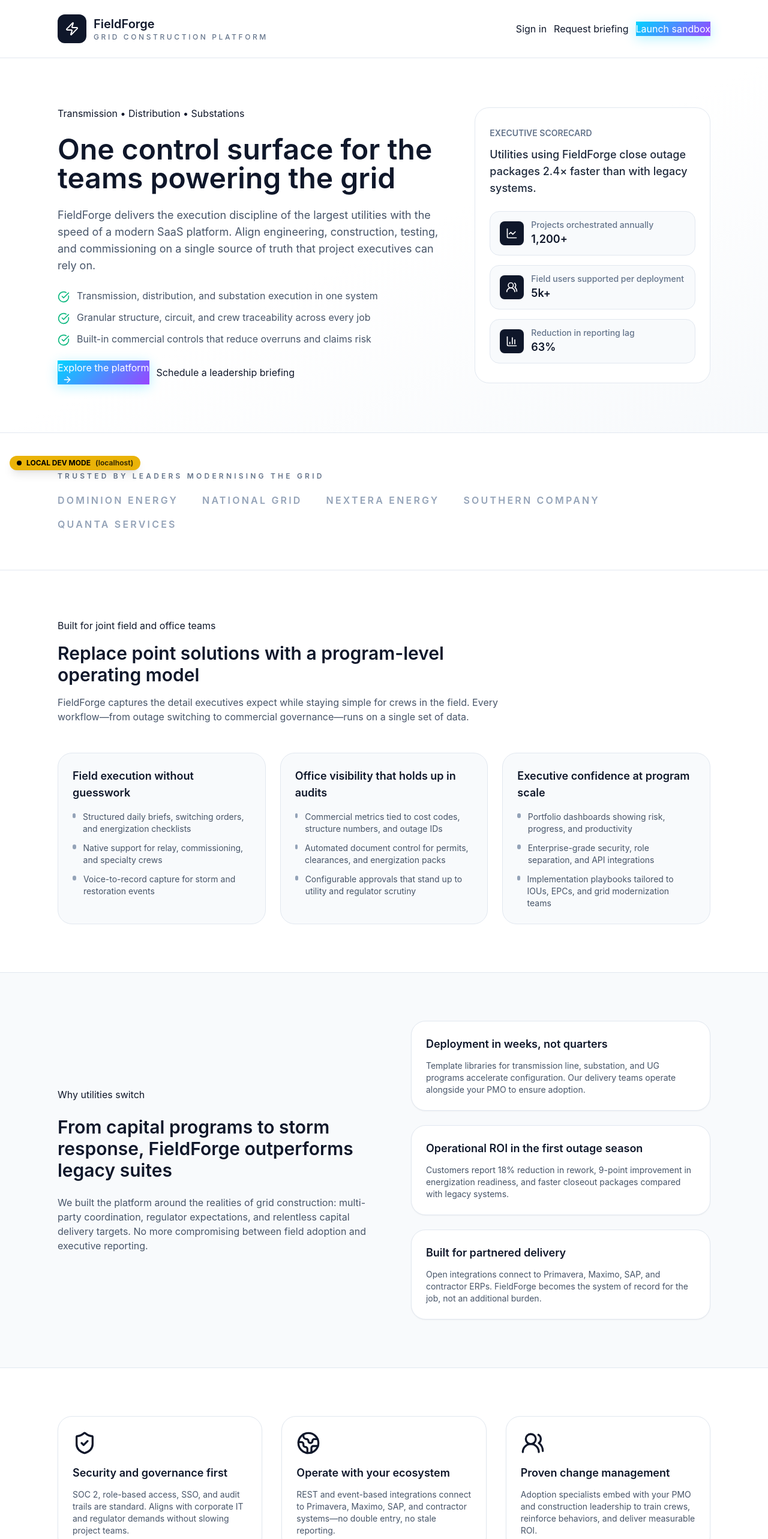
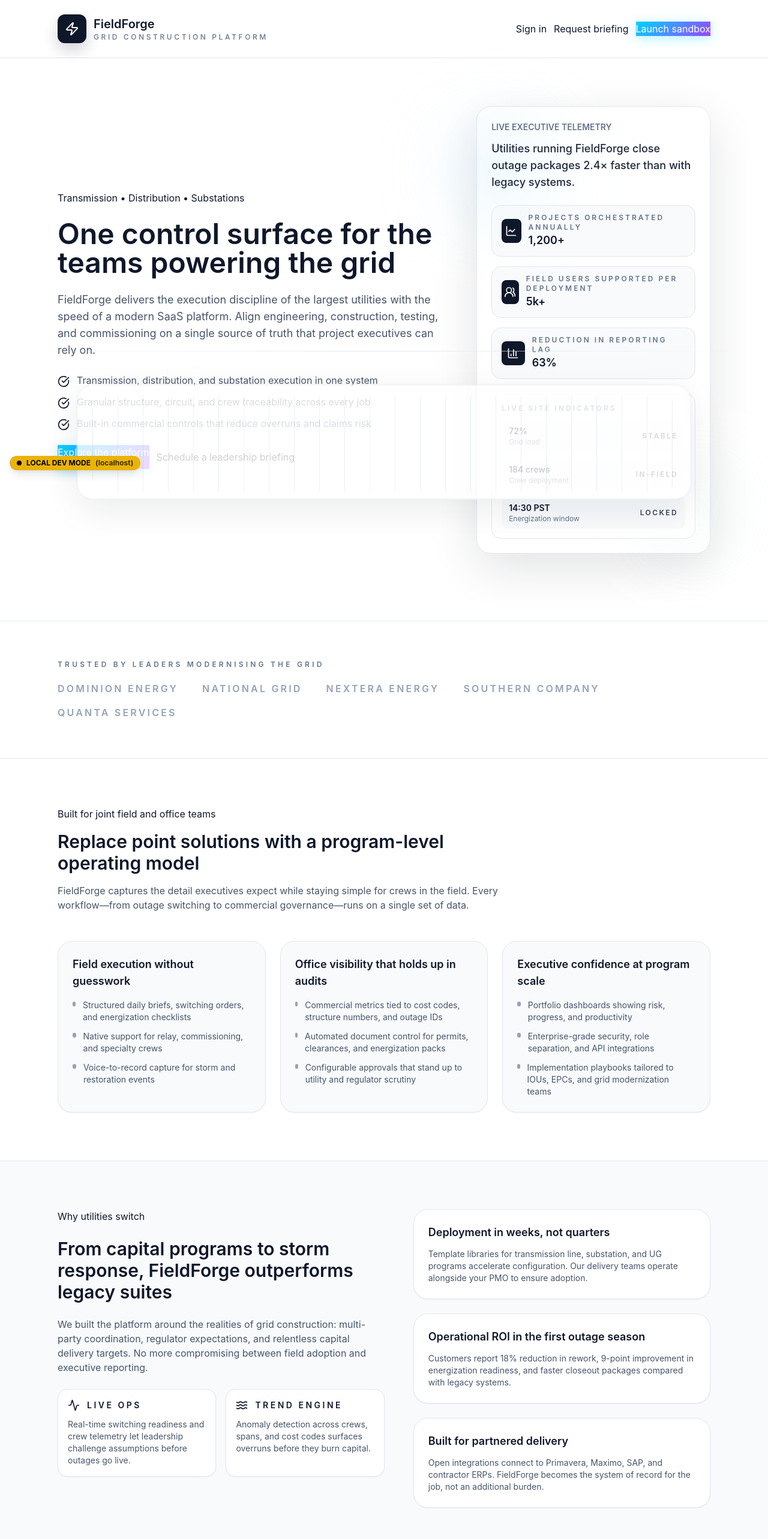
Before and after one commit to jcronkdc/fieldforge, a React (Vite) app in the folder apps/swipe-feed/: page / in a window 1280 px wide. Shown: the top 2566 px of the page at 60% size. Built offline with nearby package versions, Linux system fonts and the light colour scheme; a web font is replaced by a local one.

Commit message:
feat: add executive telemetry and depth to hero and layout

```diff
--- a/apps/swipe-feed/src/components/layout/MainLayout.tsx
+++ b/apps/swipe-feed/src/components/layout/MainLayout.tsx
@@ -11,6 +11,12 @@
 import { PushNotifications } from '../notifications/PushNotifications';
 import { NotificationCenter } from '../notifications/NotificationCenter';
 import { WeatherWidget } from '../weather/WeatherWidget';
+
+const headerTelemetry = [
+  { label: 'Grid load', value: '68%', tone: 'text-emerald-600' },
+  { label: 'Crews active', value: '137', tone: 'text-slate-900' },
+  { label: 'Incidents', value: '0', tone: 'text-emerald-600' }
+];
 
 interface MainLayoutProps {
   session: Session;
@@ -172,7 +178,10 @@
     item.subItems?.some((sub: any) => location.pathname === sub.path);
 
   return (
-    <div className="min-h-screen bg-[#f5f7fb] flex">
+    <div className="relative flex min-h-screen bg-[#f5f7fb]">
+      <div className="pointer-events-none absolute inset-0 -z-10 bg-[radial-gradient(circle_at_15%_20%,_rgba(15,76,129,0.08),_transparent_55%),_radial-gradient(circle_at_75%_0,_rgba(17,118,161,0.12),_transparent_50%)]" aria-hidden />
+      <div className="pointer-events-none absolute inset-0 -z-10 bg-[linear-gradient(130deg,_rgba(15,23,42,0.08),_transparent_45%)]" aria-hidden />
+
       {/* Sidebar */}
       <aside
         className={`fixed inset-y-0 left-0 z-50 w-68 bg-white border-r border-slate-200 shadow-md transform transition-transform duration-300 lg:translate-x-0 lg:static lg:inset-0 ${sidebarOpen ? 'translate-x-0' : '-translate-x-full'}`}
@@ -272,7 +281,7 @@
       {/* Main Content */}
       <div className="flex-1 flex flex-col lg:ml-68">
         {/* Top Bar */}
-        <header className="h-16 bg-white border-b border-slate-200 px-5 flex items-center justify-between shadow-sm">
+        <header className="h-20 bg-white/90 backdrop-blur border-b border-slate-200 px-5 flex items-center justify-between shadow-[0_6px_18px_rgba(15,23,42,0.08)]">
           <div className="flex items-center space-x-4">
             <button
               onClick={() => setSidebarOpen(true)}
@@ -285,6 +294,20 @@
               <Building2 className="w-4 h-4 text-slate-600" />
               <span className="text-sm font-medium text-slate-700">Demo 138kV Substation</span>
               <ChevronDown className="w-4 h-4 text-slate-500" />
+            </div>
+
+            <div className="hidden xl:flex items-center gap-3 rounded-xl border border-slate-200 bg-white px-3 py-1.5">
+              {headerTelemetry.map(({ label, value, tone }, index) => (
+                <div key={label} className="flex items-center gap-2 pr-3">
+                  <div>
+                    <p className={`text-sm font-semibold ${tone}`}>{value}</p>
+                    <p className="text-[10px] font-semibold uppercase tracking-[0.25em] text-slate-500">{label}</p>
+                  </div>
+                  {index < headerTelemetry.length - 1 && (
+                    <span className="h-8 w-[1px] bg-slate-200" aria-hidden />
+                  )}
+                </div>
+              ))}
             </div>
           </div>
 
--- a/apps/swipe-feed/src/pages/FuturisticElectricalLanding.tsx
+++ b/apps/swipe-feed/src/pages/FuturisticElectricalLanding.tsx
@@ -1,6 +1,17 @@
 import React from 'react';
 import { useNavigate } from 'react-router-dom';
-import { ArrowRight, BarChart3, CheckCircle, Globe2, LineChart, ShieldCheck, Users2, Zap } from 'lucide-react';
+import {
+  ArrowRight,
+  BarChart3,
+  CheckCircle,
+  Globe2,
+  LineChart,
+  ShieldCheck,
+  Users2,
+  Zap,
+  Activity,
+  Waves
+} from 'lucide-react';
 
 const highlights = [
   'Transmission, distribution, and substation execution in one system',
@@ -58,17 +69,28 @@
   { label: 'Reduction in reporting lag', value: '63%', icon: BarChart3 }
 ];
 
+const telemetry = [
+  { label: 'Grid load', value: '72%', status: 'Stable' },
+  { label: 'Crew deployment', value: '184 crews', status: 'In-field' },
+  { label: 'Energization window', value: '14:30 PST', status: 'Locked' }
+];
+
 export const FuturisticElectricalLanding: React.FC = () => {
   const navigate = useNavigate();
 
   return (
-    <main className="min-h-screen bg-white text-slate-900" role="main" itemScope itemType="https://schema.org/WebPage">
+    <main className="relative min-h-screen overflow-hidden bg-white text-slate-900" role="main" itemScope itemType="https://schema.org/WebPage">
+      <div className="pointer-events-none absolute inset-0 -z-10 bg-[radial-gradient(circle_at_20%_20%,_rgba(15,76,129,0.08),_transparent_55%),_radial-gradient(circle_at_80%_0%,_rgba(17,118,161,0.12),_transparent_50%)]" aria-hidden />
+      <div className="pointer-events-none absolute inset-0 -z-10 bg-[linear-gradient(120deg,_rgba(15,76,129,0.08),_transparent_40%),_linear-gradient(300deg,_rgba(17,118,161,0.12),_transparent_45%)]" aria-hidden />
+      <div className="pointer-events-none absolute inset-x-[5%] top-40 h-[28rem] -z-10 rounded-[36px] bg-gradient-to-br from-white via-slate-50 to-slate-100 opacity-[0.92] shadow-[0_40px_120px_rgba(15,23,42,0.16)]" aria-hidden />
+      <div className="pointer-events-none absolute left-1/2 top-[26rem] h-[20rem] w-[42rem] -translate-x-1/2 rounded-[32px] border border-slate-100/70 bg-white/80 blur-lg" aria-hidden />
+
       <h1 className="sr-only">FieldForge – Enterprise construction management for transmission, distribution, and substation delivery</h1>
 
-      <header className="border-b border-slate-200 bg-white">
+      <header className="border-b border-slate-200 bg-white/80 backdrop-blur">
         <div className="mx-auto flex max-w-6xl items-center justify-between px-6 py-6 lg:px-8">
           <div className="flex items-center gap-3">
-            <span className="flex h-12 w-12 items-center justify-center rounded-xl bg-slate-900 text-white">
+            <span className="flex h-12 w-12 items-center justify-center rounded-xl bg-slate-900 text-white shadow-[0_12px_24px_rgba(15,23,42,0.18)]">
               <Zap className="h-6 w-6" aria-hidden="true" />
             </span>
             <div>
@@ -78,30 +100,21 @@
           </div>
 
           <div className="flex items-center gap-3">
-            <button
-              onClick={() => navigate('/login')}
-              className="btn-ghost"
-            >
+            <button onClick={() => navigate('/login')} className="btn-ghost">
               Sign in
             </button>
-            <button
-              onClick={() => navigate('/demo')}
-              className="btn-secondary"
-            >
+            <button onClick={() => navigate('/demo')} className="btn-secondary">
               Request briefing
             </button>
-            <button
-              onClick={() => navigate('/signup')}
-              className="btn-primary"
-            >
+            <button onClick={() => navigate('/signup')} className="btn-primary">
               Launch sandbox
             </button>
           </div>
         </div>
       </header>
 
-      <section className="border-b border-slate-200 bg-gradient-to-br from-white via-white to-slate-100/60">
-        <div className="mx-auto flex max-w-6xl flex-col gap-12 px-6 py-20 lg:flex-row lg:items-center lg:justify-between lg:px-8">
+      <section className="relative border-b border-slate-200">
+        <div className="mx-auto flex max-w-6xl flex-col gap-14 px-6 pb-28 pt-20 lg:flex-row lg:items-center lg:justify-between lg:px-8">
           <div className="max-w-2xl space-y-6">
             <p className="badge">Transmission • Distribution • Substations</p>
             <h2 className="text-4xl font-semibold text-slate-900 sm:text-5xl">
@@ -113,7 +126,7 @@
             <ul className="space-y-3 text-base text-slate-600">
               {highlights.map((item) => (
                 <li key={item} className="flex items-start gap-3">
-                  <CheckCircle className="mt-1 h-5 w-5 text-emerald-500" aria-hidden="true" />
+                  <CheckCircle className="mt-1 h-5 w-5 text-slate-900" aria-hidden="true" />
                   <span>{item}</span>
                 </li>
               ))}
@@ -129,31 +142,53 @@
             </div>
           </div>
 
-          <aside className="w-full max-w-md rounded-3xl border border-slate-200 bg-white px-6 py-8 shadow-elevated">
-            <p className="text-sm font-semibold text-slate-500 uppercase">Executive scorecard</p>
+          <aside className="relative w-full max-w-md rounded-3xl border border-slate-200 bg-white p-6 shadow-[0_24px_80px_rgba(15,23,42,0.12)]">
+            <div className="absolute -left-8 top-10 hidden h-32 w-32 rounded-full bg-gradient-to-br from-indigo-200/40 to-cyan-200/40 blur-3xl lg:block" />
+            <div className="absolute -right-6 bottom-6 hidden h-24 w-24 rounded-full bg-gradient-to-br from-emerald-200/40 to-slate-200/40 blur-3xl lg:block" />
+            <div className="relative">
+              <p className="text-sm font-semibold text-slate-500 uppercase">Live executive telemetry</p>
               <p className="mt-3 text-lg font-medium text-slate-800">
-              Utilities using FieldForge close outage packages 2.4× faster than with legacy systems.
+                Utilities running FieldForge close outage packages 2.4× faster than with legacy systems.
               </p>
               <div className="mt-6 space-y-4">
                 {metrics.map(({ label, value, icon: Icon }) => (
-                <div key={label} className="flex items-center justify-between rounded-2xl border border-slate-200 bg-slate-50 px-4 py-3">
+                  <div key={label} className="flex items-center justify-between rounded-2xl border border-slate-200 bg-slate-50/90 px-4 py-3">
                     <div className="flex items-center gap-3">
                       <span className="flex h-10 w-10 items-center justify-center rounded-lg bg-slate-900 text-white">
                         <Icon className="h-5 w-5" />
                       </span>
                       <div>
-                      <p className="text-sm font-medium text-slate-500">{label}</p>
+                        <p className="text-xs font-semibold uppercase tracking-[0.25em] text-slate-500">{label}</p>
                         <p className="text-lg font-semibold text-slate-900">{value}</p>
                       </div>
                     </div>
                   </div>
                 ))}
               </div>
+              <div className="mt-6 rounded-2xl border border-slate-200 bg-white/90 p-4">
+                <p className="text-xs font-semibold uppercase tracking-[0.25em] text-slate-500">Live site indicators</p>
+                <div className="mt-3 grid gap-3 text-sm text-slate-600">
+                  {telemetry.map(({ label, value, status }) => (
+                    <div key={label} className="flex items-center justify-between rounded-xl bg-slate-50 px-3 py-2">
+                      <div>
+                        <p className="font-semibold text-slate-900">{value}</p>
+                        <p className="text-xs text-slate-500">{label}</p>
+                      </div>
+                      <span className="text-xs font-semibold uppercase tracking-[0.2em] text-slate-700">{status}</span>
+                    </div>
+                  ))}
+                </div>
+              </div>
+            </div>
           </aside>
         </div>
+
+        <div className="pointer-events-none absolute inset-x-0 top-[52%] h-px bg-gradient-to-r from-transparent via-slate-200 to-transparent" aria-hidden />
+        <div className="pointer-events-none absolute inset-x-[10%] top-[58%] h-48 rounded-[28px] border border-slate-200 bg-white/80 shadow-[0_18px_60px_rgba(15,23,42,0.08)] blur-[1px]" aria-hidden />
+        <div className="pointer-events-none absolute inset-x-[12%] top-[60%] hidden h-40 rounded-[24px] bg-[repeating-linear-gradient(90deg,_rgba(15,76,129,0.08)_0,_rgba(15,76,129,0.08)_1px,_transparent_1px,_transparent_42px)] lg:block" aria-hidden />
       </section>
 
-      <section className="border-b border-slate-200 bg-white">
+      <section className="border-b border-slate-200 bg-white/70 backdrop-blur">
         <div className="mx-auto max-w-6xl px-6 py-16 lg:px-8">
           <p className="text-xs font-semibold uppercase tracking-[0.35em] text-slate-500">Trusted by leaders modernising the grid</p>
           <div className="mt-5 flex flex-wrap items-center gap-x-10 gap-y-4 text-sm font-semibold text-slate-500 lg:text-base">
@@ -177,12 +212,12 @@
           </div>
           <div className="mt-12 grid gap-6 lg:grid-cols-3">
             {capabilityColumns.map(({ title, items }) => (
-              <div key={title} className="rounded-3xl border border-slate-200 bg-slate-50 p-6">
+              <div key={title} className="rounded-3xl border border-slate-200 bg-slate-50 p-6 shadow-sm">
                 <h3 className="text-lg font-semibold text-slate-900">{title}</h3>
                 <ul className="mt-4 space-y-3 text-sm text-slate-600">
                   {items.map((item) => (
                     <li key={item} className="flex items-start gap-3">
-                      <div className="mt-1 h-2 w-2 rounded-full bg-slate-400" />
+                      <span className="mt-1 inline-flex h-2 w-2 rounded-full bg-slate-400" />
                       <span>{item}</span>
                     </li>
                   ))}
@@ -195,13 +230,33 @@
 
       <section className="border-b border-slate-200 bg-slate-50">
         <div className="mx-auto max-w-6xl px-6 py-20 lg:px-8">
-          <div className="grid gap-10 lg:grid-cols-[1.1fr_1fr] lg:items-center">
+          <div className="grid gap-12 lg:grid-cols-[1.1fr_1fr] lg:items-start">
             <div className="space-y-6">
               <p className="badge">Why utilities switch</p>
               <h2 className="text-3xl font-semibold text-slate-900">From capital programs to storm response, FieldForge outperforms legacy suites</h2>
               <p className="text-base text-slate-600">
                 We built the platform around the realities of grid construction: multi-party coordination, regulator expectations, and relentless capital delivery targets. No more compromising between field adoption and executive reporting.
               </p>
+              <div className="grid gap-4 sm:grid-cols-2">
+                <div className="rounded-2xl border border-slate-200 bg-white p-4 shadow-sm">
+                  <div className="flex items-center gap-3 text-slate-900">
+                    <Activity className="h-5 w-5" />
+                    <span className="text-sm font-semibold uppercase tracking-[0.25em]">Live Ops</span>
+                  </div>
+                  <p className="mt-3 text-sm text-slate-600">
+                    Real-time switching readiness and crew telemetry let leadership challenge assumptions before outages go live.
+                  </p>
+                </div>
+                <div className="rounded-2xl border border-slate-200 bg-white p-4 shadow-sm">
+                  <div className="flex items-center gap-3 text-slate-900">
+                    <Waves className="h-5 w-5" />
+                    <span className="text-sm font-semibold uppercase tracking-[0.25em]">Trend Engine</span>
+                  </div>
+                  <p className="mt-3 text-sm text-slate-600">
+                    Anomaly detection across crews, spans, and cost codes surfaces overruns before they burn capital.
+                  </p>
+                </div>
+              </div>
             </div>
             <div className="space-y-6">
               {proofPoints.map(({ heading, copy }) => (
@@ -243,8 +298,8 @@
         </div>
       </section>
 
-      <section className="bg-slate-900">
-        <div className="mx-auto max-w-6xl px-6 py-16 text-white lg:px-8 lg:py-20">
+      <section className="bg-slate-900 text-white">
+        <div className="mx-auto max-w-6xl px-6 py-16 lg:px-8 lg:py-20">
           <div className="flex flex-col gap-8 lg:flex-row lg:items-center lg:justify-between">
             <div className="max-w-xl space-y-4">
               <p className="text-xs font-semibold uppercase tracking-[0.35em] text-slate-300">Executive briefing</p>
```
Lines whose indentation alone changed are shown as unchanged.
